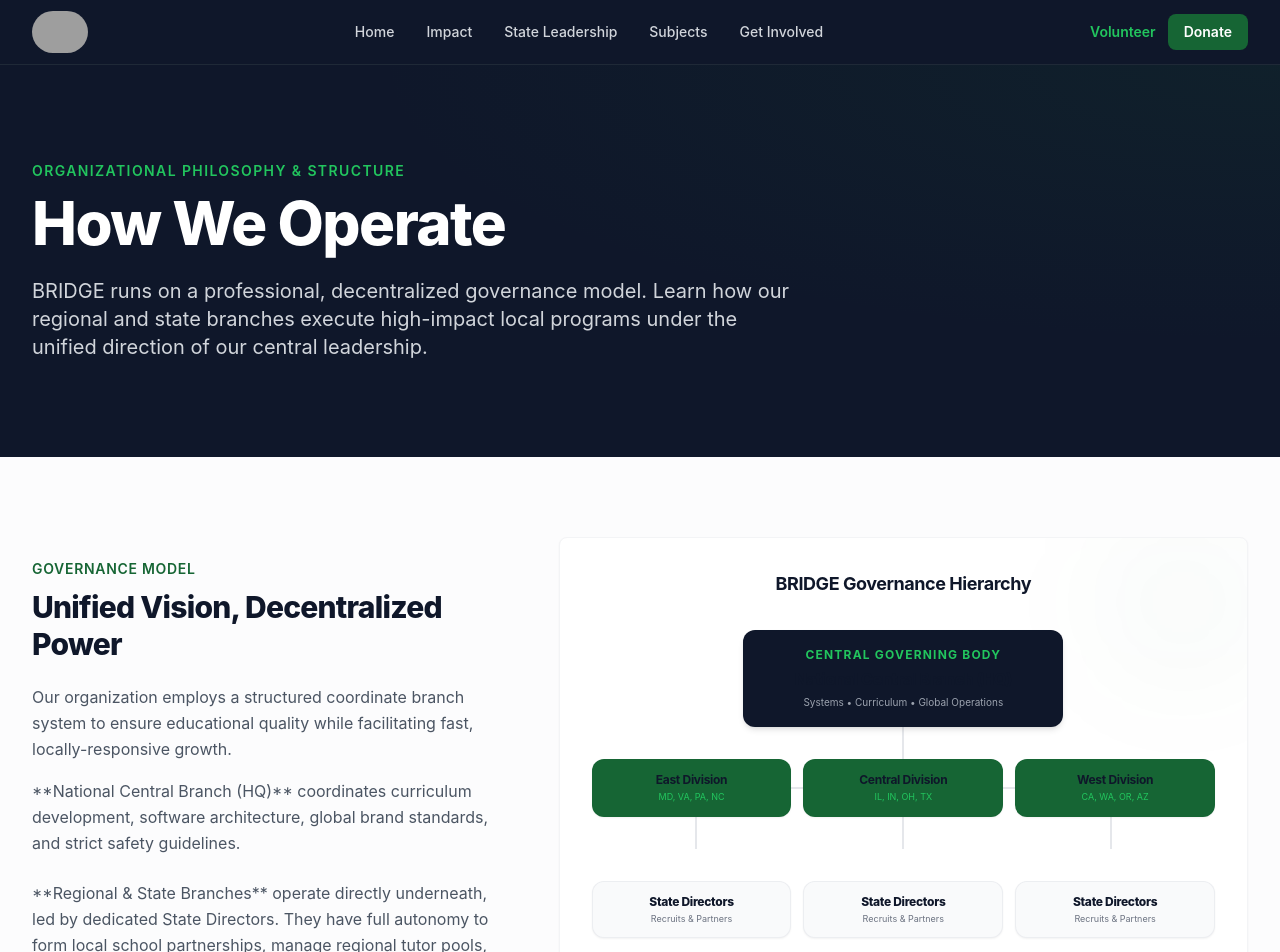
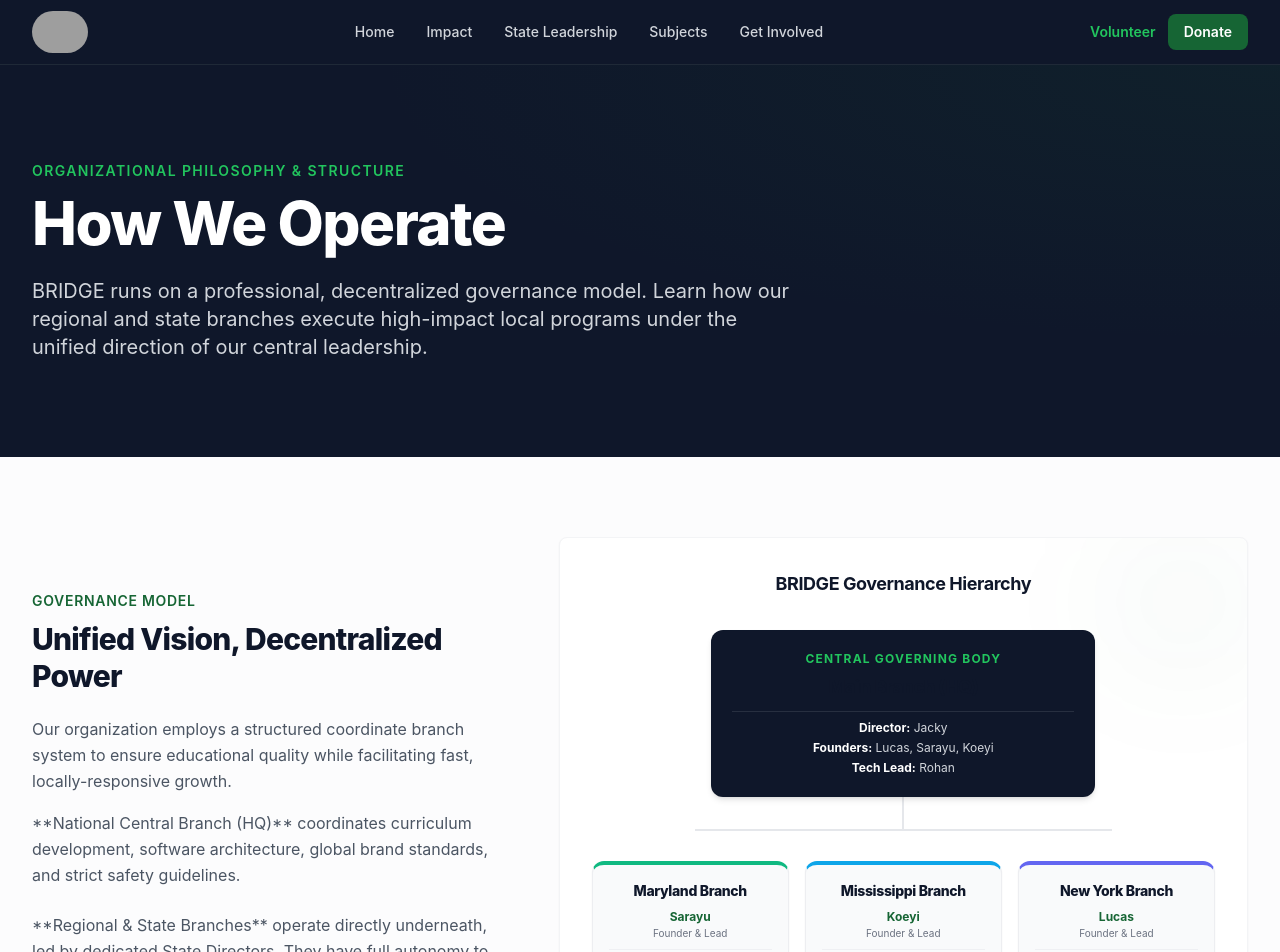
Before and after one commit to JoinTheBridge/JoinTheBridge, a Next.js app: page /get-involved in a window 1280 px wide. Shown: the top 952 px of the page. Built offline with nearby package versions, Linux system fonts and the light colour scheme; grey boxes are pictures that could not be loaded.

Commit message:
design: update governance hierarchy diagram to reflect real leadership of central and state branches

```diff
--- a/src/app/get-involved/page.tsx
+++ b/src/app/get-involved/page.tsx
@@ -172,64 +172,74 @@ export default function GetInvolvedPage() {
 
                                 <div className="flex flex-col items-center gap-8 relative">
                                     {/* National Level */}
-                                    <div className="z-10 w-full max-w-xs text-center p-4 bg-brand-navy text-white rounded-xl shadow-md border border-brand-navy/10">
-                                        <p className="text-brand-forest-light text-xs font-bold uppercase tracking-widest mb-1">
+                                    <div className="z-10 w-full max-w-sm text-center p-5 bg-brand-navy text-white rounded-xl shadow-md border border-brand-navy/10">
+                                        <p className="text-brand-forest-light text-xs font-bold uppercase tracking-widest mb-1.5">
                                             Central Governing Body
                                         </p>
-                                        <h4 className="font-extrabold text-sm md:text-base">
-                                            National Central Branch (HQ)
+                                        <h4 className="font-extrabold text-base md:text-lg">
+                                            Main Branch (HQ)
                                         </h4>
-                                        <p className="text-[10px] text-gray-400 mt-1">
-                                            Systems • Curriculum • Global Operations
-                                        </p>
+                                        <div className="mt-2.5 pt-2 border-t border-white/10 text-xs text-gray-300 space-y-1">
+                                            <div><strong className="text-white">Director:</strong> Jacky</div>
+                                            <div><strong className="text-white">Founders:</strong> Lucas, Sarayu, Koeyi</div>
+                                            <div><strong className="text-white">Tech Lead:</strong> Rohan</div>
+                                        </div>
                                     </div>
 
                                     {/* Connectors Row 1 */}
                                     <div className="w-0.5 h-8 bg-gray-200 -my-8" />
 
-                                    {/* Division / Coordinator Level */}
-                                    <div className="grid grid-cols-3 gap-3 w-full relative">
-                                        {/* Connector line behind */}
-                                        <div className="absolute top-1/2 left-4 right-4 h-0.5 bg-gray-200 -translate-y-1/2 -z-0" />
-
-                                        {[
-                                            { name: "East Division", desc: "MD, VA, PA, NC" },
-                                            { name: "Central Division", desc: "IL, IN, OH, TX" },
-                                            { name: "West Division", desc: "CA, WA, OR, AZ" },
-                                        ].map((div) => (
-                                            <div key={div.name} className="z-10 p-3 bg-brand-forest text-white rounded-xl text-center shadow-sm border border-brand-forest/10">
-                                                <h5 className="font-bold text-xs">{div.name}</h5>
-                                                <p className="text-[9px] text-brand-forest-light mt-0.5">{div.desc}</p>
-                                            </div>
-                                        ))}
-                                    </div>
-
-                                    {/* Connectors Row 2 */}
-                                    <div className="grid grid-cols-3 w-full -mt-8 justify-items-center">
-                                        <div className="w-0.5 h-8 bg-gray-200" />
-                                        <div className="w-0.5 h-8 bg-gray-200" />
-                                        <div className="w-0.5 h-8 bg-gray-200" />
+                                    {/* Connector line behind */}
+                                    <div className="w-full relative">
+                                        <div className="absolute top-0 left-[16.6%] right-[16.6%] h-0.5 bg-gray-200" />
                                     </div>
 
                                     {/* State Branch Level */}
-                                    <div className="grid grid-cols-3 gap-3 w-full">
+                                    <div className="grid grid-cols-1 md:grid-cols-3 gap-4 w-full relative">
                                         {[
-                                            { name: "State Directors", desc: "Recruits & Partners" },
-                                            { name: "State Directors", desc: "Recruits & Partners" },
-                                            { name: "State Directors", desc: "Recruits & Partners" },
-                                        ].map((state, i) => (
-                                            <div key={i} className="p-3 bg-gray-50 text-brand-navy rounded-xl text-center border border-gray-200/60 shadow-sm">
-                                                <h5 className="font-extrabold text-xs">{state.name}</h5>
-                                                <p className="text-[9px] text-gray-500 mt-0.5">{state.desc}</p>
+                                            {
+                                                name: "Maryland Branch",
+                                                leader: "Sarayu",
+                                                role: "Founder & Lead",
+                                                details: "Econ, Ed, Math, Finance, Marketing",
+                                                color: "border-t-4 border-t-emerald-500",
+                                            },
+                                            {
+                                                name: "Mississippi Branch",
+                                                leader: "Koeyi",
+                                                role: "Founder & Lead",
+                                                details: "Math, English, History",
+                                                color: "border-t-4 border-t-sky-500",
+                                            },
+                                            {
+                                                name: "New York Branch",
+                                                leader: "Lucas",
+                                                role: "Founder & Lead",
+                                                details: "Operations, Secretary, Outreach, Media",
+                                                color: "border-t-4 border-t-indigo-500",
+                                            },
+                                        ].map((state) => (
+                                            <div
+                                                key={state.name}
+                                                className={`z-10 p-4 bg-gray-50 text-brand-navy rounded-xl text-center shadow-sm border border-gray-200/60 ${state.color}`}
+                                            >
+                                                <h5 className="font-extrabold text-sm">{state.name}</h5>
+                                                <div className="mt-2 text-xs">
+                                                    <p className="font-bold text-brand-forest">{state.leader}</p>
+                                                    <p className="text-[10px] text-gray-500">{state.role}</p>
+                                                </div>
+                                                <p className="text-[9px] text-gray-400 mt-2 pt-2 border-t border-gray-200/50">
+                                                    {state.details}
+                                                </p>
                                             </div>
                                         ))}
                                     </div>
 
                                     {/* Local Venues */}
                                     <div className="w-full flex justify-center gap-1.5 flex-wrap pt-2 border-t border-dashed border-gray-200">
-                                        <span className="px-2 py-0.5 bg-gray-100 rounded text-[9px] font-semibold text-gray-500 border border-gray-200/50">Local School Hosts</span>
-                                        <span className="px-2 py-0.5 bg-gray-100 rounded text-[9px] font-semibold text-gray-500 border border-gray-200/50">Local Church Hosts</span>
+                                        <span className="px-2 py-0.5 bg-gray-100 rounded text-[9px] font-semibold text-gray-500 border border-gray-200/50">Local Host Venues</span>
                                         <span className="px-2 py-0.5 bg-gray-100 rounded text-[9px] font-semibold text-gray-500 border border-gray-200/50">Tutor Cohorts</span>
+                                        <span className="px-2 py-0.5 bg-gray-100 rounded text-[9px] font-semibold text-gray-500 border border-gray-200/50">Community Partners</span>
                                     </div>
                                 </div>
                             </div>
```
